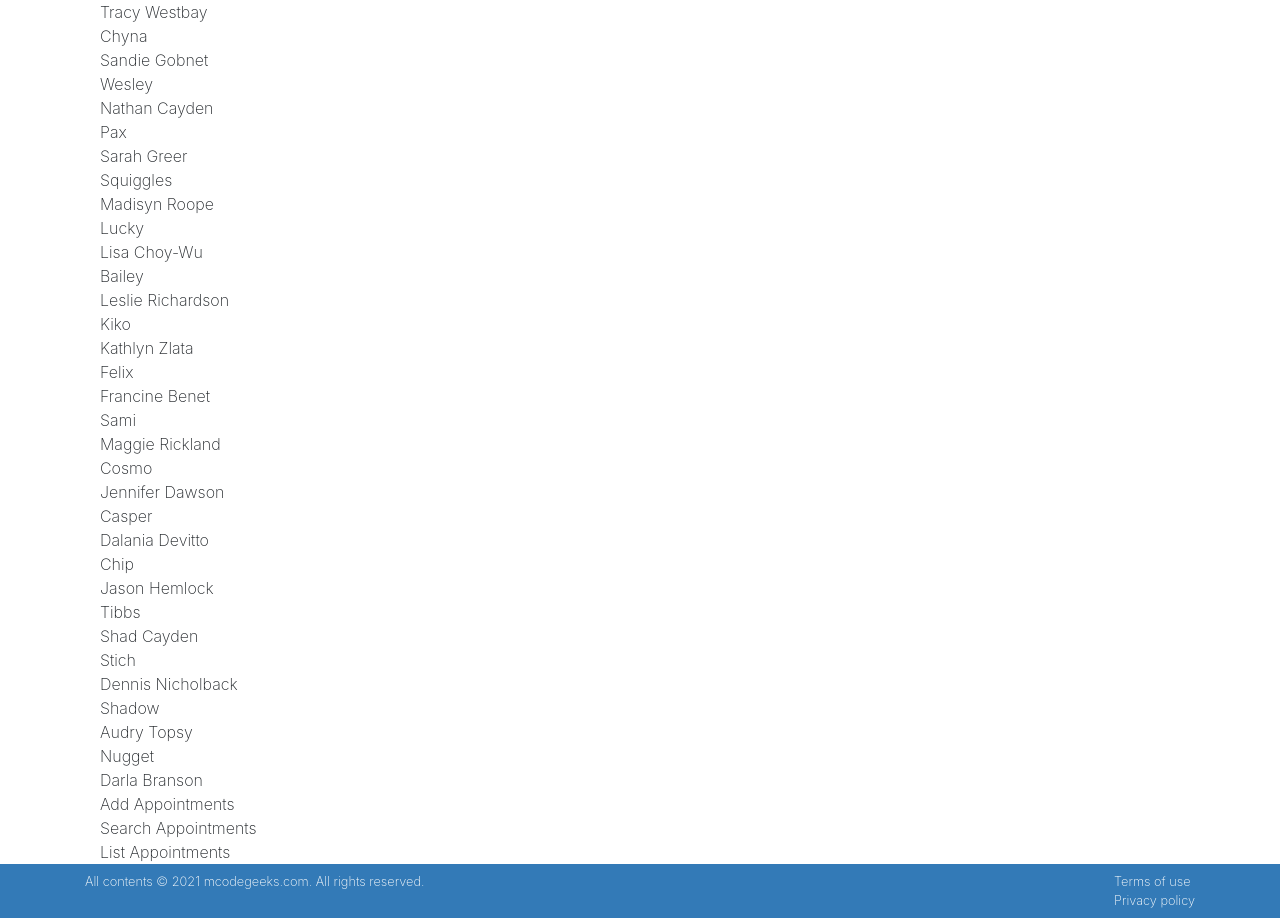
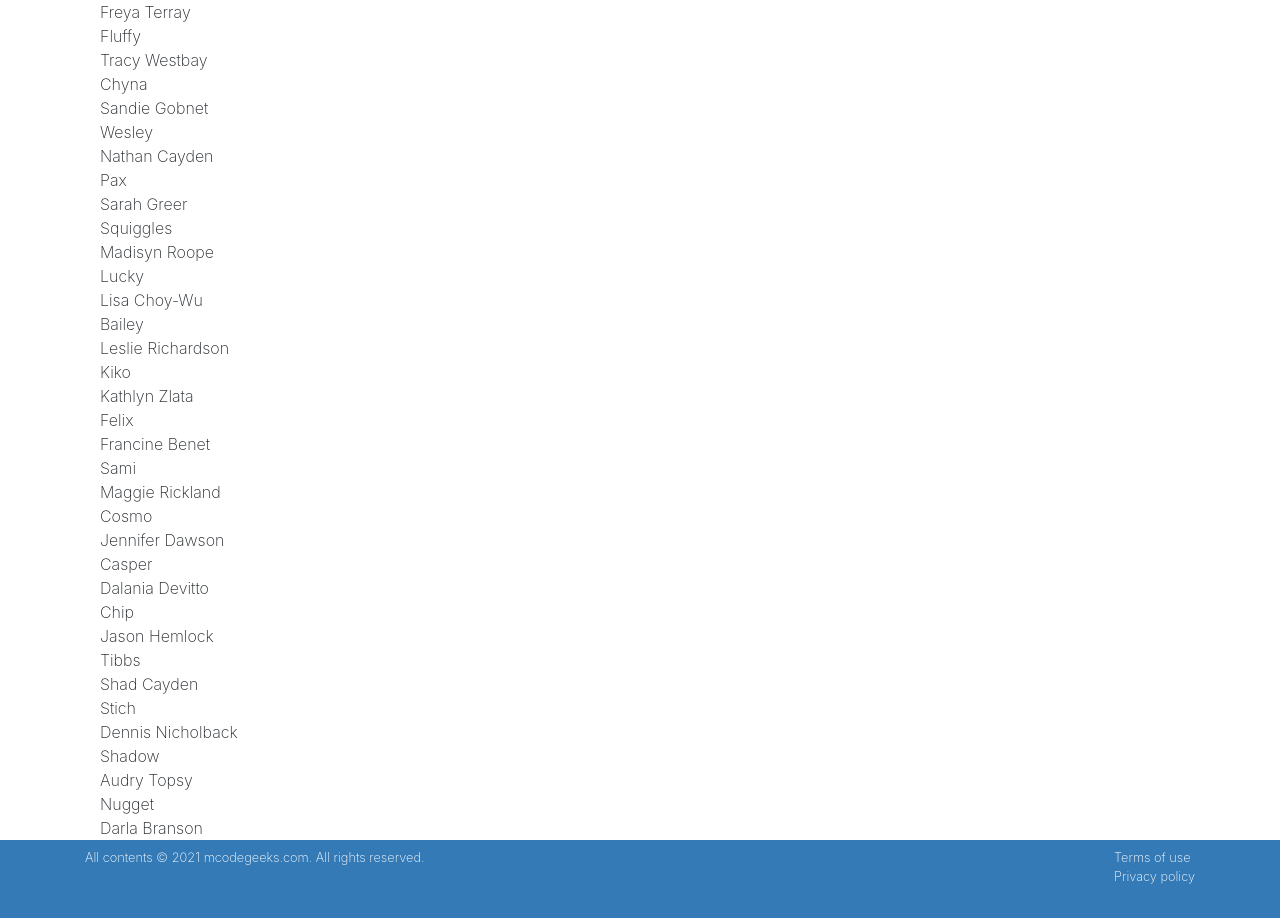
Before and after one commit to BrycenG007/React-Django-Docker, a React (Create React App) app in the folder frontend/: page / in a window 1280 px wide. Shown: the part 461-1379 px from the top of the page. After the commit the page ends 1355 px from the top, so only its background shows below. Built offline with nearby package versions, Linux system fonts and the light colour scheme.

Commit message:
Add passing data through props

```diff
--- a/frontend/src/components/examples/interface/Interface.js
+++ b/frontend/src/components/examples/interface/Interface.js
@@ -27,22 +27,15 @@ class Interface extends Component {
     }
 
     render() {
-        const listItems = this.state.myAppointments.map(item => (
-            <div>
-                <div>{item.petName}</div>
-                <div>{item.ownerName}</div>
-            </div>
-        ));
         return (
             <main className="page bg-white" id="petratings">
                 <div className="container">
                     <div className="row">
                         <div className="col-md-12 bg-white">
                             <div className="container">
-                                {listItems}
                                 <AddAppointments />
                                 <SearchAppointments />
-                                <ListAppointments />
+                                <ListAppointments appointments={this.state.myAppointments} />
                             </div>
                         </div>
                     </div>
--- a/frontend/src/components/examples/interface/ListAppointments.js
+++ b/frontend/src/components/examples/interface/ListAppointments.js
@@ -2,7 +2,13 @@ import React, {Component} from 'react';
 
 class ListAppointments extends Component {
     render() {
-        return <div>List Appointments</div>;
+        const listItems = this.props.appointments.map(item => (
+            <div>
+                <div>{item.petName}</div>
+                <div>{item.ownerName}</div>
+            </div>
+        ));
+        return <div>{listItems}</div>;
     }
 }
 
```
